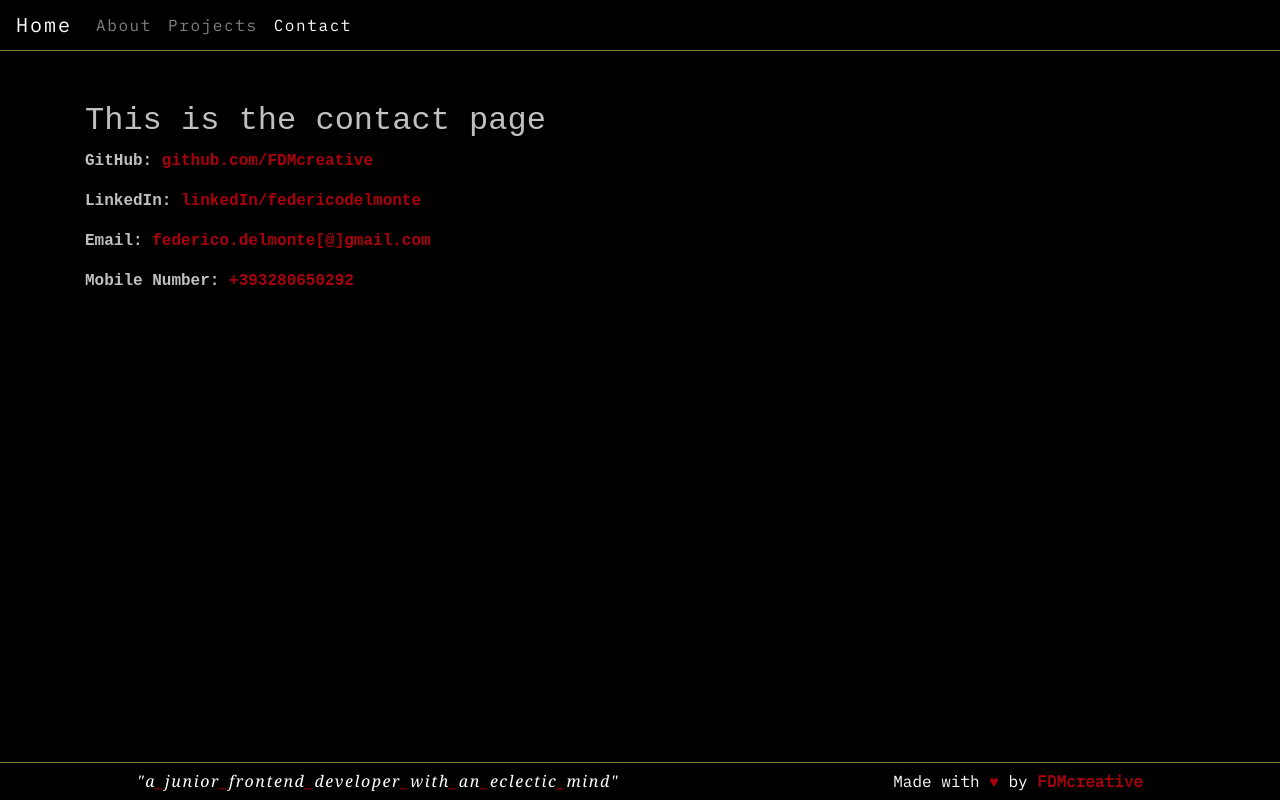
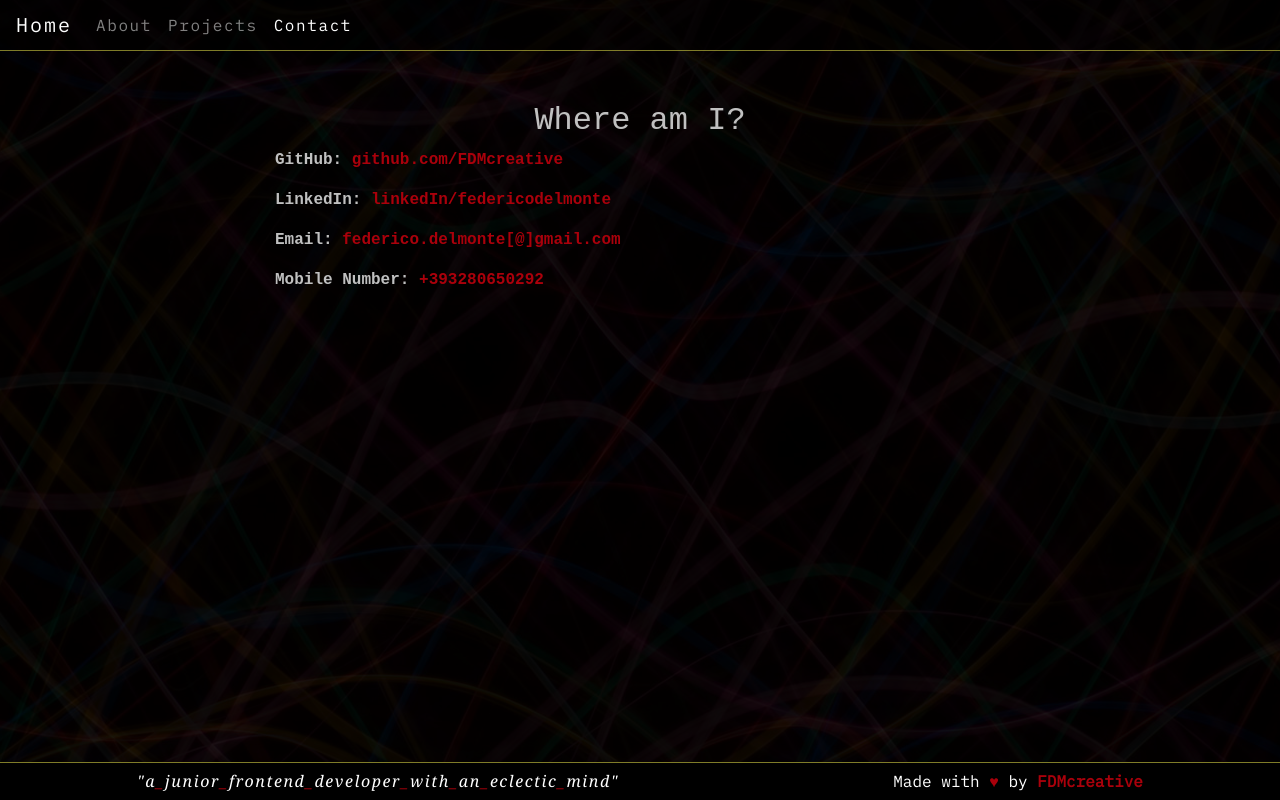
Before and after one commit to FDMcreative/FDMcoding, an Angular app: page /contact in a window 1280 px wide. Built offline with nearby package versions, Linux system fonts and the light colour scheme.

Commit message:
added background on all pages, titled pages

```diff
--- a/src/app/about/about.component.css
+++ b/src/app/about/about.component.css
@@ -3,6 +3,10 @@
 div {
   font-family: "Courier New";
   color: Silver;
+}
+
+h2 {
+  text-align: center;
 }
 
 h5 {
--- a/src/app/about/about.component.html
+++ b/src/app/about/about.component.html
@@ -3,8 +3,6 @@
 <div class="container">
 
   <h2>{{ title }}</h2>
-
-  <p> biograpy bla bla bla</p>
 
   <ul class="list-group list-group-flush">
 
--- a/src/app/about/about.component.ts
+++ b/src/app/about/about.component.ts
@@ -6,7 +6,7 @@ import { Component, OnInit } from '@angular/core';
   styleUrls: ['./about.component.css']
 })
 export class AboutComponent implements OnInit {
-  title = 'This is the about page';
+  title = 'Who am I?';
 
   constructor() { }
 
--- a/src/app/app.component.css
+++ b/src/app/app.component.css
@@ -0,0 +1,20 @@
+
+img {
+  /* Set rules to fill background */
+  min-height: 100%;
+  min-width: 100%;
+  /* Set up proportionate scaling */
+  /* width: auto;
+  height: auto; */
+  /* Set up positioning */
+  position: fixed;
+  /* top: 0;
+  left: 0; */
+  /* opacity */
+  opacity: 0.1;
+  z-index: -2;
+
+  top: 50%;
+  left: 50%;
+  transform: translate(-50%, -50%);
+}
--- a/src/app/app.component.html
+++ b/src/app/app.component.html
@@ -3,6 +3,7 @@
 
   <!-- {{ title }} -->
 
+  <img src="assets/images/fdmcoding-background.jpg" alt="">
 
   <!-- it renders whatever route we call -->
   <router-outlet></router-outlet>
--- a/src/app/contact/contact.component.css
+++ b/src/app/contact/contact.component.css
@@ -1,7 +1,12 @@
+
 
 div {
   font-family: "Courier New";
   color: Silver;
+}
+
+h2 {
+  text-align: center;
 }
 
 p {
@@ -35,3 +40,49 @@ a:hover {
     margin-bottom: 10vw;
   }
 }
+
+
+.slide-in-blurred-bottom {
+	-webkit-animation: slide-in-blurred-bottom 1s cubic-bezier(0.230, 1.000, 0.320, 1.000) both;
+	        animation: slide-in-blurred-bottom 1s cubic-bezier(0.230, 1.000, 0.320, 1.000) both;
+}
+@-webkit-keyframes slide-in-blurred-bottom {
+  0% {
+    -webkit-transform: translateY(1000px) scaleY(2.5) scaleX(0.2);
+            transform: translateY(1000px) scaleY(2.5) scaleX(0.2);
+    -webkit-transform-origin: 50% 100%;
+            transform-origin: 50% 100%;
+    -webkit-filter: blur(40px);
+            filter: blur(40px);
+    opacity: 0;
+  }
+  100% {
+    -webkit-transform: translateY(0) scaleY(1) scaleX(1);
+            transform: translateY(0) scaleY(1) scaleX(1);
+    -webkit-transform-origin: 50% 50%;
+            transform-origin: 50% 50%;
+    -webkit-filter: blur(0);
+            filter: blur(0);
+    opacity: 1;
+  }
+}
+@keyframes slide-in-blurred-bottom {
+  0% {
+    -webkit-transform: translateY(1000px) scaleY(2.5) scaleX(0.2);
+            transform: translateY(1000px) scaleY(2.5) scaleX(0.2);
+    -webkit-transform-origin: 50% 100%;
+            transform-origin: 50% 100%;
+    -webkit-filter: blur(40px);
+            filter: blur(40px);
+    opacity: 0;
+  }
+  100% {
+    -webkit-transform: translateY(0) scaleY(1) scaleX(1);
+            transform: translateY(0) scaleY(1) scaleX(1);
+    -webkit-transform-origin: 50% 50%;
+            transform-origin: 50% 50%;
+    -webkit-filter: blur(0);
+            filter: blur(0);
+    opacity: 1;
+  }
+}
--- a/src/app/contact/contact.component.html
+++ b/src/app/contact/contact.component.html
@@ -1,5 +1,9 @@
 
 <div class="container">
+
+  <div class="slide-in-blurred-bottom row justify-content-center">
+
+    <div class="col-md-8 col-10">
 
       <h2>{{ title }}</h2>
 
@@ -17,3 +21,7 @@
       </p>
 
     </div>
+
+  </div>
+
+</div>
--- a/src/app/contact/contact.component.ts
+++ b/src/app/contact/contact.component.ts
@@ -6,7 +6,7 @@ import { Component, OnInit } from '@angular/core';
   styleUrls: ['./contact.component.css']
 })
 export class ContactComponent implements OnInit {
-  title = 'This is the contact page';
+  title = 'Where am I?';
 
   constructor() { }
 
--- a/src/app/home/home.component.css
+++ b/src/app/home/home.component.css
@@ -66,53 +66,34 @@ h5 span {
 
 /* Fade In Animation  */
 .fadein-shadow-animation {
- -webkit-animation: fadein-shadow 3s; /* Safari, Chrome and Opera > 12.1 */
-    -moz-animation: fadein-shadow 3s; /* Firefox < 16 */
-     -ms-animation: fadein-shadow 3s; /* Internet Explorer */
-      -o-animation: fadein-shadow 3s; /* Opera < 12.1 */
-         animation: fadein-shadow 3s;
+ -webkit-animation: fadein-shadow-animation 3s 1.9s cubic-bezier(0.390, 0.575, 0.565, 1.000) both; /* Safari, Chrome and Opera > 12.1 */
+         animation: fadein-shadow-animation 3s 1.9s cubic-bezier(0.390, 0.575, 0.565, 1.000) both;
 }
-@@-webkit-keyframes fadein-shadow {
+@@-webkit-keyframes fadein-shadow-animation {
+  0% {
+    -webkit-transform: translateZ(-80px);
+            transform: translateZ(-80px);
+    opacity: 0;
+    text-shadow: 0 0 0 rgba(0, 0, 0, 0);
+  }
+  100%   {
+    -webkit-transform: translateZ(0);
+            transform: translateZ(0);
+    opacity: 0.7;
+    text-shadow: 0 0 18px rgba(0, 0, 0, 0.6);
+  }
+}
+@keyframes fadein-shadow-animation {
   from {
+    -webkit-transform: translateZ(-80px);
+            transform: translateZ(-80px);
     opacity: 0;
     text-shadow: 0 0 0 rgba(0, 0, 0, 0);
   }
   to   {
+    -webkit-transform: translateZ(0);
+            transform: translateZ(0);
     opacity: 0.7;
     text-shadow: 0 0 18px rgba(0, 0, 0, 0.6);
   }
 }
-@keyframes fadein-shadow {
-  from {
-    opacity: 0;
-    text-shadow: 0 0 0 rgba(0, 0, 0, 0);
-  }
-  to   {
-    opacity: 0.7;
-    text-shadow: 0 0 18px rgba(0, 0, 0, 0.6);
-  }
-}
-
-
-/* Shadow Drop Animaton */
-/*
-.text-shadow-drop-center {
-	-webkit-animation: text-shadow-drop-center 2s 4s both;
-	        animation: text-shadow-drop-center 2s 4s both;
-}
-@-webkit-keyframes text-shadow-drop-center {
-  0% {
-    text-shadow: 0 0 0 rgba(0, 0, 0, 0);
-  }
-  100% {
-    text-shadow: 0 0 18px rgba(0, 0, 0, 0.6);
-  }
-}
-@keyframes text-shadow-drop-center {
-  0% {
-    text-shadow: 0 0 0 rgba(0, 0, 0, 0);
-  }
-  100% {
-    text-shadow: 0 0 18px rgba(0, 0, 0, 0.6);
-  }
-} */
--- a/src/app/projects/projects.component.css
+++ b/src/app/projects/projects.component.css
@@ -4,10 +4,17 @@
   padding-bottom: 3%;
   border-bottom: 1px solid Silver;
 }
+.row:last-child{
+  border-bottom: 0;
+}
 
 div {
   font-family: "Courier New";
   color: Silver;
+}
+
+h2 {
+  text-align: center;
 }
 
 .container {
--- a/src/app/projects/projects.component.ts
+++ b/src/app/projects/projects.component.ts
@@ -8,7 +8,7 @@ import { ProjectsService } from '../services/projects.service';
   styleUrls: ['./projects.component.css']
 })
 export class ProjectsComponent implements OnInit {
-  title = 'This is the project page';
+  title = 'What have I done?';
   projects;
 
   // to implement the service to call our projects
```
Also changed, not shown: src/assets/images/fdmcoding-background.jpg (added). Lines whose indentation alone changed are shown as unchanged.
